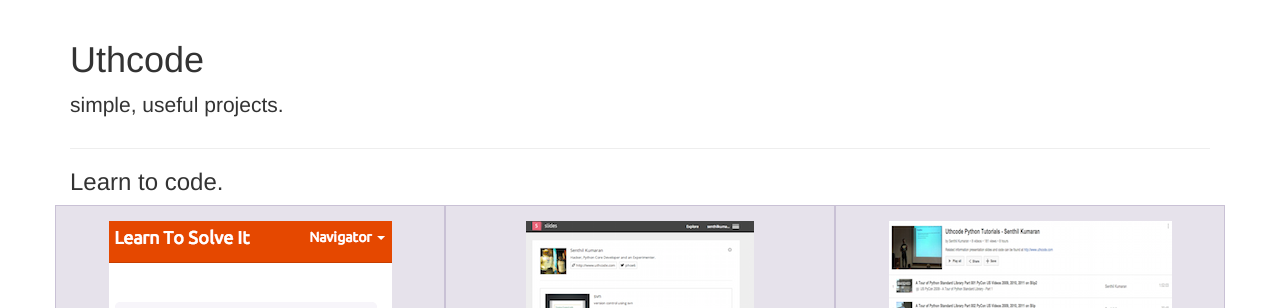
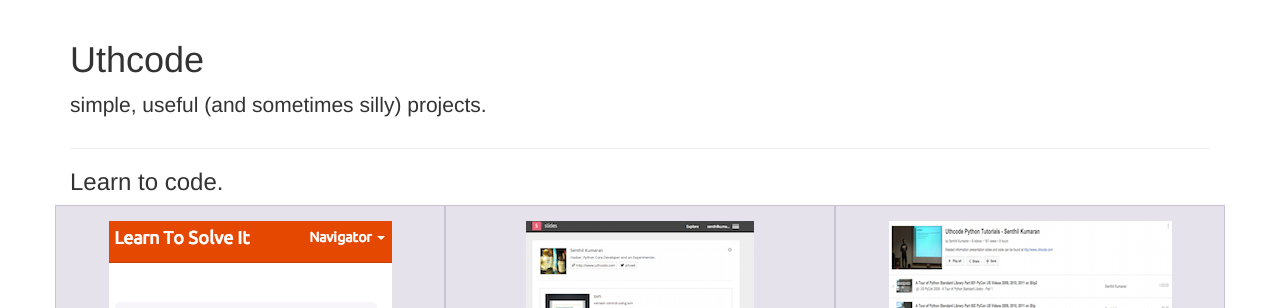
Before and after one commit to uthcode/uthcode.github.io, a plain HTML site: page index.html in a window 1280 px wide. Shown: the top 308 px of the page. Drawn offline with Linux system fonts and the light colour scheme; a script that the page names is missing.

Commit message:
Updated description.

```diff
--- a/index.html
+++ b/index.html
@@ -28,7 +28,7 @@
 
     <div class="page-header">
         <h1>Uthcode</h1>
-        <p class="lead">simple, useful projects.</p>
+        <p class="lead">simple, useful (and sometimes silly) projects.</p>
     </div>
 
     <h3>Learn to code.</h3>
```
